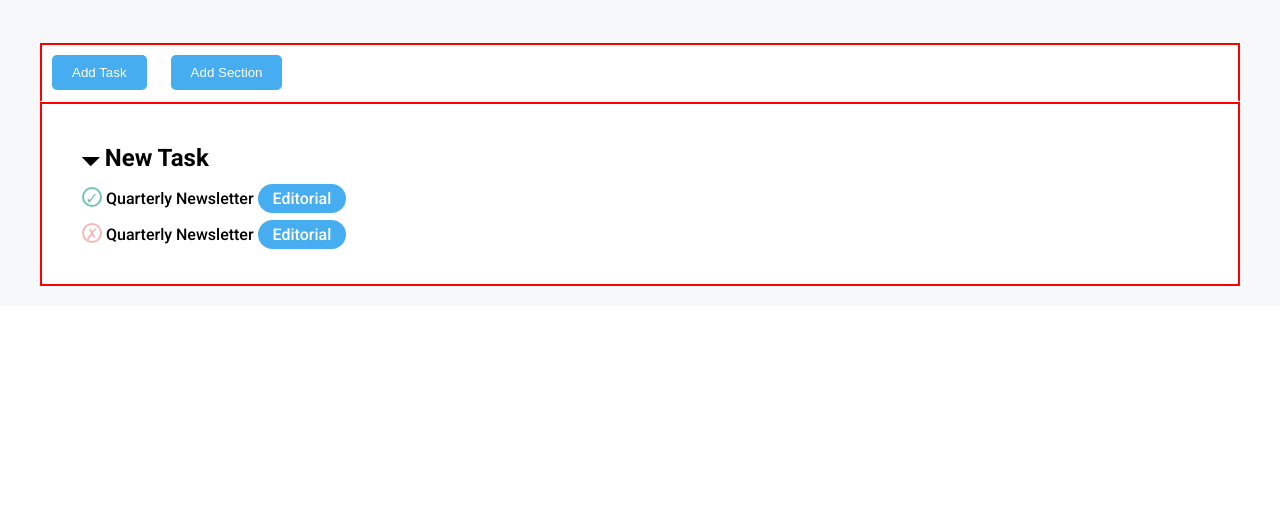
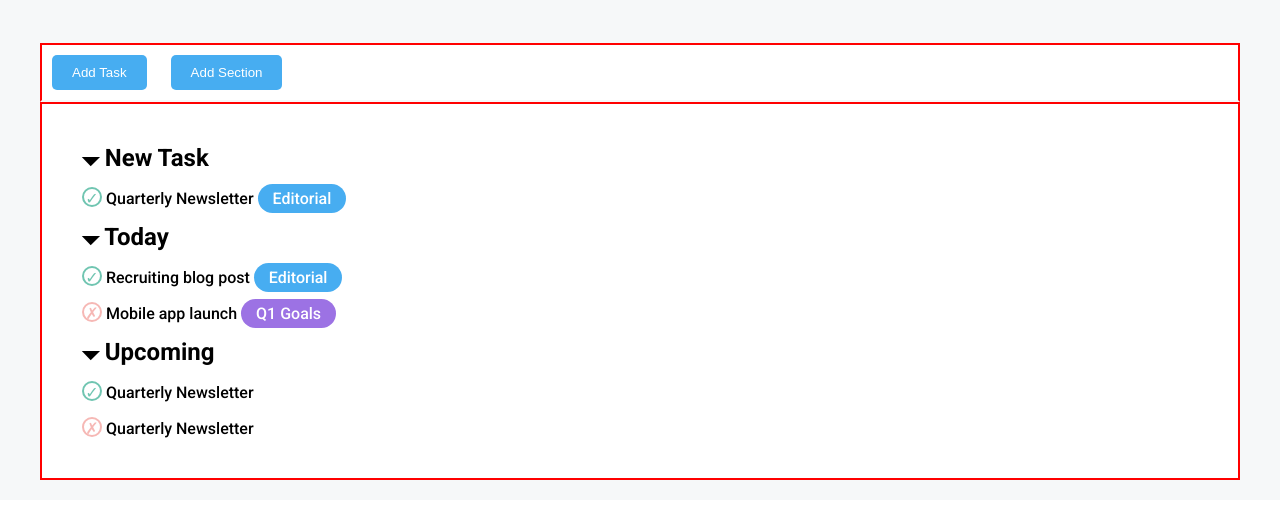
Before and after one commit to Danilo-Mosca/html-css-toboolist, a plain HTML site: page index.html in a window 1280 px wide. Shown: the part 87-606 px from the top of the page. Drawn offline with Linux system fonts and the light colour scheme.

Commit message:
fix other rules

```diff
--- a/css/style.css
+++ b/css/style.css
@@ -128,8 +128,14 @@ p {
 /* Label del menu */
 .label-list {
   height: 20px;
-  background-color: #47ADF1;
   padding: 5px 15px;
   border-radius: 30px;
   color: white;
 }
+.blue {
+  background-color: #47ADF1;
+}
+
+.purple {
+  background-color: #9C72E4;;
+}
--- a/index.html
+++ b/index.html
@@ -32,11 +32,28 @@
 
         <div class="container">
             <div class="toboolist">
-                <h2>&#128899; New Task</h2>
-                <p><span class="circle-check">&check;</span> Quarterly Newsletter <span
-                        class="label-list"> Editorial</span></p>
-                <p><span class="cross-check">&cross;</span> Quarterly Newsletter <span
-                    class="label-list"> Editorial</span></p>
+                <div>
+                    <h2>&#128899; New Task</h2>
+                    <p><span class="circle-check">&check;</span> Quarterly Newsletter <span class="label-list blue">
+                            Editorial</span></p>
+                </div>
+
+                <div>
+                    <h2>&#128899; Today</h2>
+                    <p><span class="circle-check">&check;</span> Recruiting blog post <span class="label-list blue">
+                            Editorial</span></p>
+                    <p><span class="cross-check">&cross;</span> Mobile app launch <span class="label-list purple">
+                            Q1 Goals</span></p>
+                </div>
+
+                <div></div>
+                    <h2>&#128899; Upcoming</h2>
+                    <p><span class="circle-check">&check;</span> Quarterly Newsletter <span class="label-list">
+                            Editorial</span></p>
+                    <p><span class="cross-check">&cross;</span> Quarterly Newsletter <span class="label-list">
+                            Editorial</span></p>
+                </div>
+
             </div>
         </div>
     </main>
```
